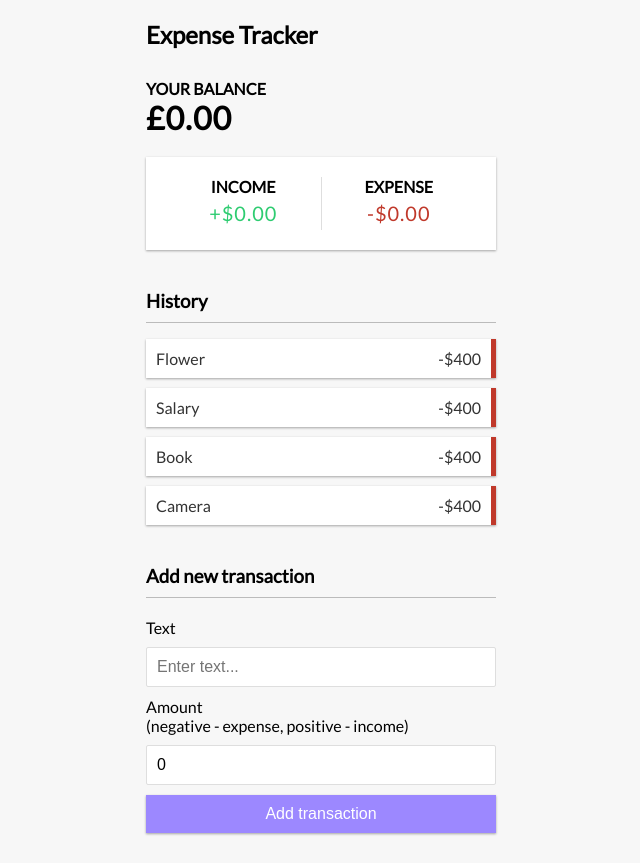
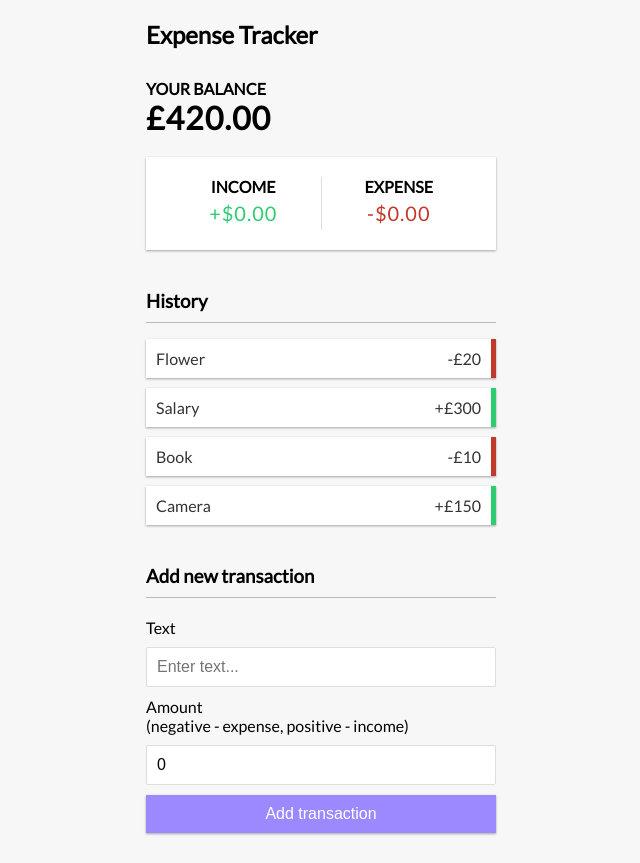
Before and after one commit to b-lauren/react-expenses-app, a React (Create React App) app: page / in a window 1280 px wide. Shown: the whole page, without its empty margins (319-959 px from the left). Built offline with nearby package versions, Linux system fonts and the light colour scheme.

Commit message:
added logic to balance component

```diff
--- a/src/components/Balance.js
+++ b/src/components/Balance.js
@@ -1,10 +1,16 @@
-import React from "react";
+import React, { useContext } from "react";
+import { GlobalContext } from "../context/GlobalState";
 
 export const Balance = () => {
+  const { transactions } = useContext(GlobalContext);
+
+  const amounts = transactions.map((transaction) => transaction.amount);
+  const total = amounts.reduce((acc, item) => (acc += item), 0).toFixed(2);
+
   return (
     <>
       <h4>Your Balance</h4>
-      <h1>£0.00</h1>
+      <h1>£{total}</h1>
     </>
   );
 };
--- /dev/null
+++ b/src/components/Transaction.js
@@ -0,0 +1,15 @@
+import React from "react";
+
+export const Transaction = ({ transaction }) => {
+  const sign = transaction.amount < 0 ? "-" : "+";
+
+  return (
+    <li className={transaction.amount < 0 ? "minus" : "plus"}>
+      {transaction.text}{" "}
+      <span>
+        {sign}£{Math.abs(transaction.amount)}
+      </span>
+      <button className="delete-btn">x</button>
+    </li>
+  );
+};
--- a/src/components/TransactionList.js
+++ b/src/components/TransactionList.js
@@ -1,4 +1,5 @@
 import React, { useContext } from "react";
+import { Transaction } from "./Transaction";
 import { GlobalContext } from "../context/GlobalState";
 
 export const TransactionList = () => {
@@ -9,10 +10,7 @@
       <h3>History</h3>
       <ul className="list">
         {transactions.map((transaction) => (
-          <li className="minus">
-            {transaction.text} <span>-$400</span>
-            <button className="delete-btn">x</button>
-          </li>
+          <Transaction key={transaction.id} transaction={transaction} />
         ))}
       </ul>
     </>
```
